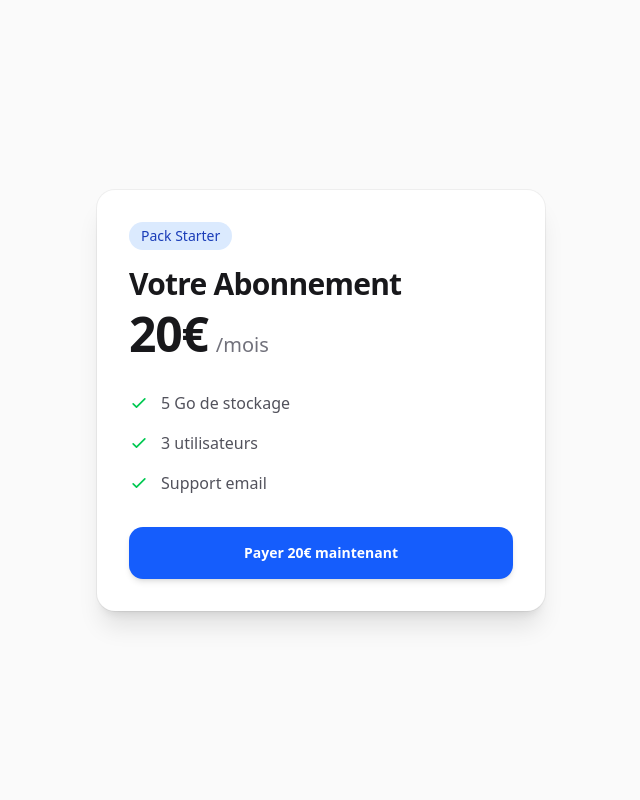
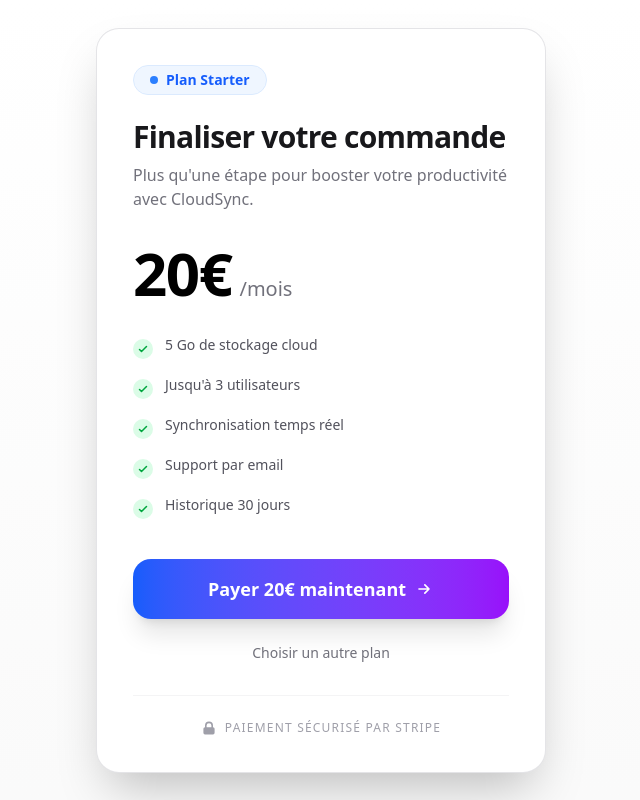
Before and after one commit to anthonylbm69/tp-next-2026, a Next.js app: page /payments in a window 1280 px wide. Shown: the whole page, without its empty margins (319-959 px from the left). Built offline with nearby package versions, Linux system fonts and the light colour scheme.

Commit message:
edit styles for home page and payments page

```diff
--- a/app/page.tsx
+++ b/app/page.tsx
@@ -21,7 +21,6 @@ const tiers = [
   {
     name: 'Starter',
     id: 'tier-starter',
-    // On passe le prix en paramètre d'URL
     priceValue: 20,
     priceMonthly: '20€',
     description: "Parfait pour les petites équipes qui débutent.",
--- a/app/payments/page.tsx
+++ b/app/payments/page.tsx
@@ -2,6 +2,7 @@
 
 import { useSearchParams } from "next/navigation";
 import { useEffect, useState } from "react";
+import Link from "next/link";
 
 export default function CheckoutButton() {
     const searchParams = useSearchParams();
@@ -9,19 +10,44 @@ export default function CheckoutButton() {
     // On récupère le prix depuis l'URL (ex: ?price=50), par défaut 20
     const price = searchParams.get("price") || "20";
 
-    // On définit les détails en fonction du prix
     const details: Record<string, { name: string, features: string[] }> = {
         "20": {
-            name: "Pack Starter",
-            features: ["5 Go de stockage", "3 utilisateurs", "Support email"],
+            name: "Starter",
+            features: [
+                '5 Go de stockage cloud',
+                'Jusqu\'à 3 utilisateurs',
+                'Synchronisation temps réel',
+                'Support par email',
+                'Historique 30 jours'
+            ],
         },
         "50": {
-            name: "Pack Pro",
-            features: ["100 Go de stockage", "Utilisateurs illimités", "Support 24/7"],
+            name: "Pro",
+            features: [
+                '100 Go de stockage cloud',
+                'Utilisateurs illimités',
+                'Synchronisation temps réel',
+                'Support prioritaire 24/7',
+                'Historique illimité',
+                'API avancée',
+                'Intégrations personnalisées',
+                'Rapports analytiques'
+            ],
         },
         "100": {
-            name: "Pack Enterprise",
-            features: ["Stockage illimité", "SLA garantis", "Formation équipe"],
+            name: "Enterprise",
+            features: [
+                'Stockage illimité',
+                'Utilisateurs illimités',
+                'Synchronisation multi-régions',
+                'Support dédié 24/7',
+                'Historique illimité',
+                'API personnalisée',
+                'Intégrations sur mesure',
+                'SLA garantis',
+                'Formation équipe',
+                'Conformité RGPD+'
+            ],
         }
     };
 
@@ -32,7 +58,6 @@ export default function CheckoutButton() {
             const res = await fetch("/api/checkout", {
                 method: "POST",
                 headers: { "Content-Type": "application/json" },
-                // ON ENVOIE LE PRIX DYNAMIQUE À L'API
                 body: JSON.stringify({ amount: parseInt(price) })
             });
 
@@ -44,42 +69,77 @@ export default function CheckoutButton() {
     };
 
     return (
-        <div className="flex min-h-screen items-center justify-center bg-zinc-50 p-4 dark:bg-black">
-            <div className="w-full max-w-md overflow-hidden rounded-2xl bg-white shadow-xl ring-1 ring-zinc-900/5 dark:bg-zinc-900 dark:ring-white/10">
-                <div className="p-8">
-                    <div className="mb-4 inline-flex items-center rounded-full bg-blue-100 px-3 py-1 text-sm font-medium text-blue-800 dark:bg-blue-900/30 dark:text-blue-300">
-                        {currentPlan.name}
+        <div className="flex min-h-screen items-center justify-center bg-gradient-to-b from-white to-zinc-50 p-4 dark:from-zinc-950 dark:to-zinc-900 relative overflow-hidden">
+
+            <div className="absolute inset-0 -z-10">
+                <div className="absolute top-1/4 left-1/4 w-96 h-96 bg-blue-500/10 rounded-full blur-3xl animate-pulse" />
+                <div className="absolute bottom-1/4 right-1/4 w-96 h-96 bg-purple-500/10 rounded-full blur-3xl animate-pulse delay-1000" />
+            </div>
+
+            <div className="w-full max-w-md overflow-hidden rounded-3xl bg-white p-1 shadow-2xl ring-1 ring-zinc-200 dark:bg-zinc-900 dark:ring-zinc-800">
+                <div className="rounded-[calc(1.5rem-1px)] bg-white p-8 dark:bg-zinc-900">
+
+                    <div className="mb-6 inline-flex items-center gap-2 rounded-full bg-blue-50 px-4 py-1 text-sm font-semibold text-blue-600 dark:bg-blue-950/30 dark:text-blue-400 border border-blue-100 dark:border-blue-900">
+                        <span className="w-2 h-2 bg-blue-500 rounded-full" />
+                        Plan {currentPlan.name}
                     </div>
-                    <h1 className="mb-2 text-3xl font-bold tracking-tight text-zinc-900 dark:text-white">
-                        Votre Abonnement
+
+                    <h1 className="mb-2 text-3xl font-black tracking-tight text-zinc-900 dark:text-white">
+                        Finaliser votre commande
                     </h1>
+                    <p className="mb-8 text-zinc-500 dark:text-zinc-400">
+                        Plus qu'une étape pour booster votre productivité avec CloudSync.
+                    </p>
 
                     <div className="mb-8 flex items-baseline">
-                        <span className="text-5xl font-extrabold tracking-tight text-zinc-900 dark:text-white">
+                        <span className="text-6xl font-black tracking-tight text-black dark:text-white">
                             {price}€
                         </span>
-                        <span className="ml-2 text-xl font-medium text-zinc-500 dark:text-zinc-400">
-                            /mois
-                        </span>
+                        <span className="ml-2 text-xl font-medium text-zinc-500">/mois</span>
                     </div>
 
-                    <ul className="mb-8 space-y-4">
+                    <ul className="mb-10 space-y-4">
                         {currentPlan.features.map((feature) => (
-                            <li key={feature} className="flex items-center text-zinc-600 dark:text-zinc-300">
-                                <svg className="mr-3 h-5 w-5 text-green-500" fill="none" viewBox="0 0 24 24" stroke="currentColor">
-                                    <path strokeLinecap="round" strokeLinejoin="round" strokeWidth="2" d="M5 13l4 4L19 7" />
-                                </svg>
-                                {feature}
+                            <li key={feature} className="flex items-start text-zinc-600 dark:text-zinc-300">
+                                <div className="mr-3 mt-1 flex h-5 w-5 items-center justify-center rounded-full bg-green-100 dark:bg-green-900/30">
+                                    <svg className="h-3 w-3 text-green-600 dark:text-green-400" fill="none" viewBox="0 0 24 24" stroke="currentColor" strokeWidth="3">
+                                        <path strokeLinecap="round" strokeLinejoin="round" d="M5 13l4 4L19 7" />
+                                    </svg>
+                                </div>
+                                <span className="text-sm font-medium">{feature}</span>
                             </li>
                         ))}
                     </ul>
 
+                    {/* Bouton de paiement avec dégradé et animation */}
                     <button
                         onClick={handleCheckout}
-                        className="w-full rounded-xl bg-blue-600 px-4 py-4 text-center text-sm font-semibold text-white shadow-md transition-all hover:bg-blue-700 dark:bg-white dark:text-zinc-900"
+                        className="group relative w-full overflow-hidden rounded-2xl bg-gradient-to-r from-blue-600 to-purple-600 px-4 py-4 text-center text-lg font-bold text-white shadow-xl transition-all hover:scale-[1.02] hover:shadow-blue-500/25 active:scale-95"
                     >
-                        Payer {price}€ maintenant
+                        <span className="relative z-10 flex items-center justify-center gap-2">
+                            Payer {price}€ maintenant
+                            <svg className="w-5 h-5 group-hover:translate-x-1 transition-transform" fill="none" viewBox="0 0 24 24" stroke="currentColor">
+                                <path strokeLinecap="round" strokeLinejoin="round" strokeWidth="2" d="M13 7l5 5m0 0l-5 5m5-5H6" />
+                            </svg>
+                        </span>
+                        <div className="absolute inset-0 bg-white/20 opacity-0 group-hover:opacity-100 transition-opacity" />
                     </button>
+
+                    <Link
+                        href="/#pricing"
+                        className="mt-6 block text-center text-sm font-medium text-zinc-500 hover:text-zinc-800 dark:hover:text-zinc-300 transition-colors"
+                    >
+                        Choisir un autre plan
+                    </Link>
+
+                    <div className="mt-8 flex items-center justify-center gap-2 border-t border-zinc-100 pt-6 dark:border-zinc-800">
+                        <svg className="h-4 w-4 text-zinc-400" fill="currentColor" viewBox="0 0 20 20">
+                            <path fillRule="evenodd" d="M5 9V7a5 5 0 0110 0v2a2 2 0 012 2v5a2 2 0 01-2 2H5a2 2 0 01-2-2v-5a2 2 0 012-2zm8-2v2H7V7a3 3 0 016 0z" clipRule="evenodd" />
+                        </svg>
+                        <span className="text-xs font-medium text-zinc-400 uppercase tracking-widest">
+                            Paiement sécurisé par Stripe
+                        </span>
+                    </div>
                 </div>
             </div>
         </div>
```
